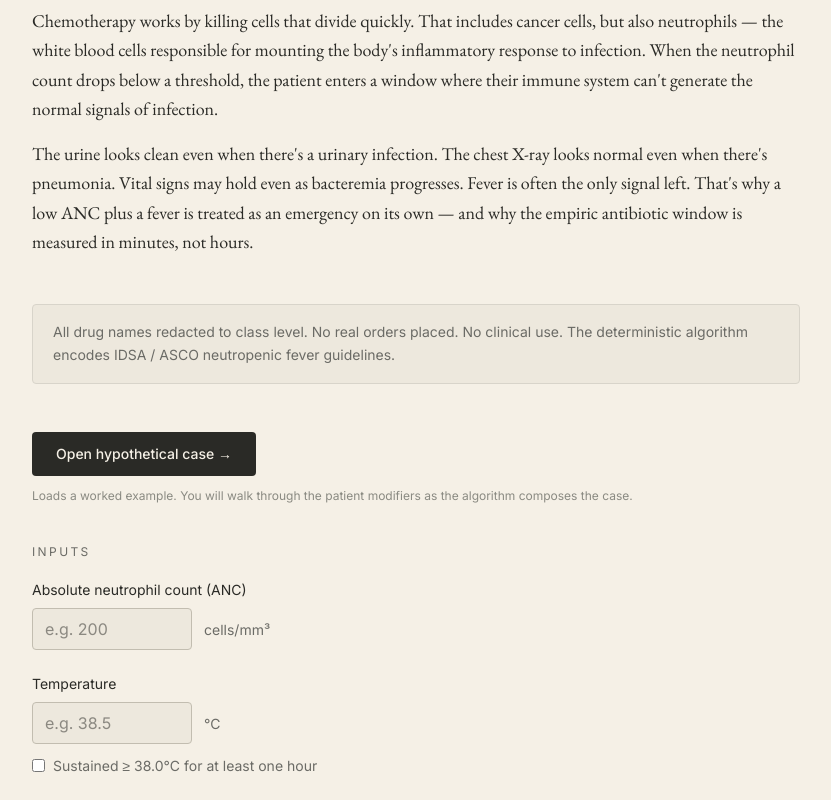
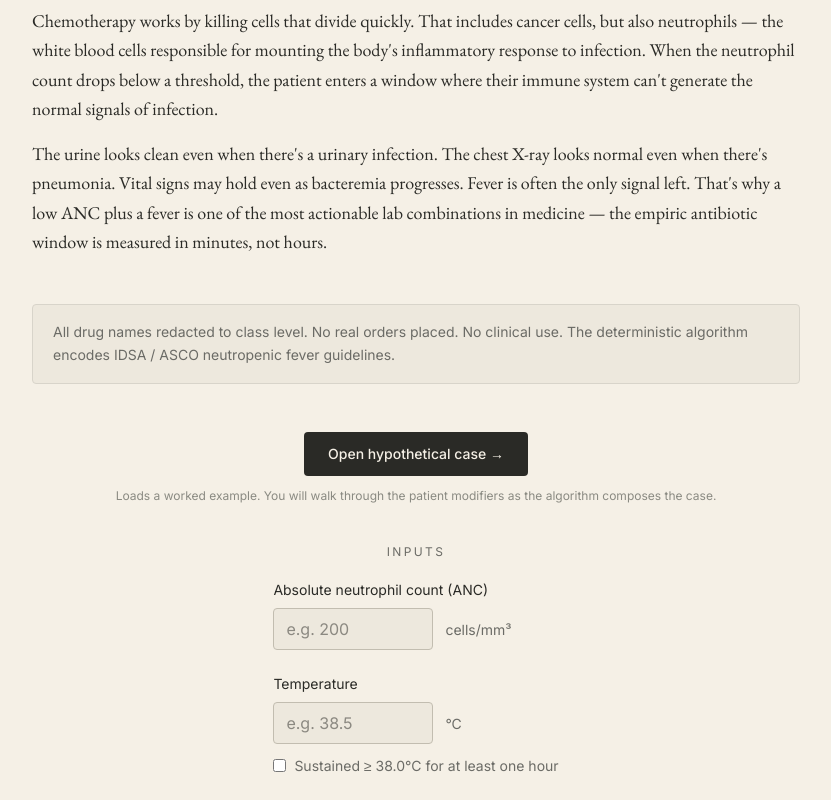
Before and after one commit to RAhroonAI/Lowfire, a Next.js app: page / in a window 1280 px wide. Shown: the part 480-1280 px from the top of the page, without its empty margins (224-1055 px from the left). Built offline with nearby package versions, Linux system fonts and the light colour scheme.

Commit message:
Final polish — red trigger banner, centered buttons and inputs, AI opinion label consistency, sharpened actionable-labs framing

```diff
--- a/app/globals.css
+++ b/app/globals.css
@@ -15,6 +15,8 @@
   --accent-green: #5a7a3e;
   --accent-green-bg: #e0e6d4;
   --accent-red: #9b3a3a;
+  --accent-red-bg: #f0dada;
+  --accent-red-glow: rgba(155, 58, 58, 0.22);
 
   --font-serif: var(--font-eb-garamond);
   --font-sans: var(--font-inter);
@@ -48,10 +50,10 @@ html, body {
   to   { opacity: 1; }
 }
 
-@keyframes amberGlow {
-  0%   { box-shadow: 0 0 0 0 var(--accent-amber-glow); }
-  50%  { box-shadow: 0 0 28px 4px var(--accent-amber-glow); }
-  100% { box-shadow: 0 0 0 0 var(--accent-amber-glow); }
+@keyframes redGlow {
+  0%   { box-shadow: 0 0 0 0 var(--accent-red-glow); }
+  50%  { box-shadow: 0 0 28px 4px var(--accent-red-glow); }
+  100% { box-shadow: 0 0 0 0 var(--accent-red-glow); }
 }
 
 @keyframes dotPulseComplete {
@@ -72,7 +74,7 @@ html, body {
 
 .section-reveal       { animation: fadeInUp 340ms ease-out both; }
 .fade-reveal          { animation: fadeIn 280ms ease-out both; }
-.trigger-glow         { animation: amberGlow 1400ms ease-out 200ms 1; }
+.trigger-glow         { animation: redGlow 1400ms ease-out 200ms 1; }
 .dot-complete         { animation: dotPulseComplete 480ms ease-out 1; }
 .question-advance     { animation: questionAdvance 360ms ease-out both; }
 
--- a/app/page.tsx
+++ b/app/page.tsx
@@ -50,8 +50,7 @@ export default function Home() {
   const [catheterPresent, setCatheterPresent] = useState<boolean>(false);
   const [mucositis] = useState<Mucositis>("none");
 
-  // Modifier flow state
-  const [modifierStep, setModifierStep] = useState<number>(-1); // -1 = not started, 0..N-1 = current, N = complete
+  const [modifierStep, setModifierStep] = useState<number>(-1);
   const [modifierAnswers, setModifierAnswers] = useState<ModifierAnswer[]>([]);
 
   const [alertResponse, setAlertResponse] = useState<AlertResponse>("pending");
@@ -155,7 +154,6 @@ export default function Home() {
     setAnc("200");
     setTemp("38.5");
     setSustained(false);
-    // Reset modifiers — user will click through them
     setHemodynamicallyStable(true);
     setMrsa(false);
     setVre(false);
@@ -166,7 +164,6 @@ export default function Home() {
     setModifierStep(0);
     setModifierAnswers([]);
     setTimeout(() => scrollIntoViewSoft(inputsSectionRef.current), 100);
-    // After the trigger fires (criteriaMet becomes true), scroll to modifier section
     setTimeout(() => scrollIntoViewSoft(modifierSectionRef.current), 700);
   }
 
@@ -528,8 +525,8 @@ export default function Home() {
             <p className="text-lg leading-relaxed text-[var(--text)]">
               The urine looks clean even when there&apos;s a urinary infection. The chest X-ray looks normal even
               when there&apos;s pneumonia. Vital signs may hold even as bacteremia progresses. Fever is often the
-              only signal left. That&apos;s why a low ANC plus a fever is treated as an emergency on its own —
-              and why the empiric antibiotic window is measured in minutes, not hours.
+              only signal left. That&apos;s why a low ANC plus a fever is one of the most actionable lab combinations
+              in medicine — the empiric antibiotic window is measured in minutes, not hours.
             </p>
           </section>
 
@@ -541,7 +538,7 @@ export default function Home() {
           </section>
 
           {noCaseLoaded && (
-            <section className="mb-10 section-reveal">
+            <section className="mb-10 section-reveal text-center">
               <button
                 onClick={handleOpenHypotheticalCase}
                 className="font-[family-name:var(--font-sans)] px-6 py-3 bg-[var(--text)] text-[var(--background)] rounded text-sm font-medium hover:bg-black transition-colors"
@@ -554,12 +551,12 @@ export default function Home() {
             </section>
           )}
 
-          <section ref={inputsSectionRef} className="mb-10 scroll-mt-24">
+          <section ref={inputsSectionRef} className="mb-10 scroll-mt-24 text-center">
             <h2 className="font-[family-name:var(--font-sans)] text-xs uppercase tracking-[0.2em] text-[var(--text-muted)] mb-5">
               Inputs
             </h2>
 
-            <div className="space-y-6">
+            <div className="space-y-6 inline-block text-left">
               <div>
                 <label className="block text-sm text-[var(--text)] mb-2 font-[family-name:var(--font-sans)]">
                   Absolute neutrophil count (ANC)
@@ -607,9 +604,9 @@ export default function Home() {
           {criteriaMet && (
             <section
               key={`trigger-${criteriaMet}`}
-              className="mb-6 p-5 border-l-2 border-[var(--accent-amber)] bg-[var(--accent-amber-bg)] section-reveal trigger-glow scroll-mt-24"
+              className="mb-6 p-5 border-l-2 border-[var(--accent-red)] bg-[var(--accent-red-bg)] section-reveal trigger-glow scroll-mt-24"
             >
-              <p className="font-[family-name:var(--font-sans)] text-xs uppercase tracking-[0.2em] text-[var(--accent-amber)] mb-2">
+              <p className="font-[family-name:var(--font-sans)] text-xs uppercase tracking-[0.2em] text-[var(--accent-red)] mb-2">
                 Trigger
               </p>
               <p className="text-base text-[var(--text)]">
@@ -622,10 +619,9 @@ export default function Home() {
             </section>
           )}
 
-          {/* ---- MODIFIER SEQUENCE ---- */}
           {criteriaMet && modifierStep >= 0 && !modifiersComplete && (
             <section ref={modifierSectionRef} className="mb-12 section-reveal scroll-mt-24">
-              <div className="mb-6">
+              <div className="mb-6 text-center">
                 <p className="font-[family-name:var(--font-sans)] text-xs uppercase tracking-[0.2em] text-[var(--text-muted)] mb-2">
                   Composing the case
                 </p>
@@ -634,7 +630,6 @@ export default function Home() {
                 </p>
               </div>
 
-              {/* Breadcrumb of completed answers */}
               {modifierAnswers.length > 0 && (
                 <div className="mb-8 p-4 border border-[var(--border)] bg-[var(--surface)] rounded font-[family-name:var(--font-mono)] text-sm space-y-1">
                   {modifierAnswers.map((answer, i) => (
@@ -649,7 +644,6 @@ export default function Home() {
                 </div>
               )}
 
-              {/* Current question card */}
               <div
                 key={`question-${modifierStep}`}
                 className="question-advance text-center py-8"
@@ -793,10 +787,8 @@ export default function Home() {
             </section>
           )}
 
-          {/* ---- ALERT DECISION POINT ---- */}
           {criteriaMet && modifiersComplete && alertResponse === "pending" && (
             <section ref={alertSectionRef} className="mb-12 section-reveal scroll-mt-24">
-              {/* Show the completed breadcrumb */}
               {modifierAnswers.length > 0 && (
                 <div className="mb-8 p-4 border border-[var(--border)] bg-[var(--surface)] rounded font-[family-name:var(--font-mono)] text-sm space-y-1">
                   {modifierAnswers.map((answer, i) => (
@@ -811,10 +803,11 @@ export default function Home() {
                 </div>
               )}
 
+              <div className="text-center">
                 <p className="text-sm text-[var(--text-muted)] mb-4 font-[family-name:var(--font-sans)]">
                   The deterministic algorithm has produced a recommendation. Claude has drafted an opinion on the case in the voice of a hospitalist colleague.
                 </p>
-              <div className="flex flex-wrap gap-3 font-[family-name:var(--font-sans)]">
+                <div className="flex flex-wrap justify-center gap-3 font-[family-name:var(--font-sans)]">
                   <button
                     onClick={handleEngageAlert}
                     className="px-6 py-3 bg-[var(--text)] text-[var(--background)] rounded text-sm font-medium hover:bg-black transition-colors"
@@ -827,6 +820,7 @@ export default function Home() {
                   >
                     Dismiss alert
                   </button>
+                </div>
               </div>
             </section>
           )}
@@ -913,11 +907,11 @@ export default function Home() {
               )}
 
               {speechRequested && !speechLoading && !speechError && speech && decision === "pending" && (
-                <section className="mb-10 section-reveal">
+                <section className="mb-10 section-reveal text-center">
                   <p className="text-xs text-[var(--text-subtle)] mb-3 font-[family-name:var(--font-sans)]">
                     Demonstration only — no real orders will be placed.
                   </p>
-                  <div className="flex gap-3 font-[family-name:var(--font-sans)]">
+                  <div className="flex flex-wrap justify-center gap-3 font-[family-name:var(--font-sans)]">
                     <button
                       onClick={handleSign}
                       className="px-6 py-2.5 bg-[var(--text)] text-[var(--background)] rounded text-sm font-medium hover:bg-black transition-colors"
@@ -976,10 +970,16 @@ export default function Home() {
 
               {decision === "signed" && cascadeComplete && (closing || closingLoading) && (
                 <section ref={closingSectionRef} className="mb-10 section-reveal scroll-mt-24">
-                  <div className="p-6 border-l-2 border-[var(--border-strong)] bg-[var(--surface)]">
-                    <p className="font-[family-name:var(--font-sans)] text-xs uppercase tracking-[0.2em] text-[var(--text-muted)] mb-3">
-                      Closing
-                    </p>
+                  <div className="flex items-baseline justify-between mb-4">
+                    <h2 className="font-[family-name:var(--font-sans)] text-xs uppercase tracking-[0.2em] text-[var(--text-muted)]">
+                      AI opinion
+                    </h2>
+                    <span className="font-[family-name:var(--font-mono)] text-xs text-[var(--text-subtle)]">
+                      claude-sonnet-4-5
+                    </span>
+                  </div>
+
+                  <div className="p-6 border border-[var(--border)] bg-[var(--surface)] rounded min-h-[100px]">
                     <p className="text-lg text-[var(--text)] leading-relaxed whitespace-pre-wrap">
                       {closing}
                       {closingLoading && (
@@ -991,7 +991,7 @@ export default function Home() {
               )}
 
               {decision === "signed" && closingComplete && !noteRequested && (
-                <section className="mb-10 section-reveal">
+                <section className="mb-10 section-reveal text-center">
                   <button
                     onClick={handleCreateNote}
                     className="font-[family-name:var(--font-sans)] px-6 py-3 bg-[var(--text)] text-[var(--background)] rounded text-sm font-medium hover:bg-black transition-colors"
@@ -1022,7 +1022,7 @@ export default function Home() {
                     <SoapNote text={note} loading={noteLoading} />
                   </div>
                   {!noteLoading && note && (
-                    <p className="text-xs text-[var(--text-subtle)] mt-3 font-[family-name:var(--font-sans)] italic">
+                    <p className="text-xs text-[var(--text-subtle)] mt-3 font-[family-name:var(--font-sans)] italic text-center">
                       Draft only. Not signed, not entered into any chart.
                     </p>
                   )}
@@ -1049,7 +1049,7 @@ export default function Home() {
             </>
           )}
 
-          <footer className="mt-20 pt-10 border-t border-[var(--border)] text-sm text-[var(--text-muted)] font-[family-name:var(--font-sans)]">
+          <footer className="mt-20 pt-10 border-t border-[var(--border)] text-sm text-[var(--text-muted)] font-[family-name:var(--font-sans)] text-center">
             <p>
               Lowfire · A Floviken laboratory experiment ·{" "}
               <a href="https://floviken.se" className="hover:text-[var(--text)] underline-offset-4 hover:underline">floviken.se</a>
```
Lines whose indentation alone changed are shown as unchanged.
